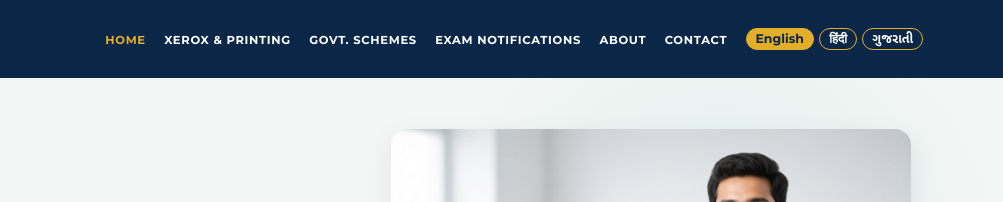
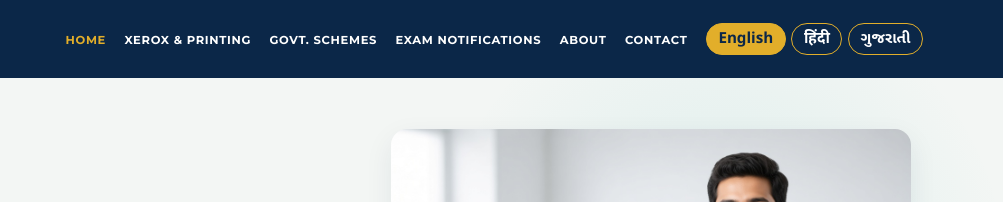
Before and after one commit to chirag-mahjan/pragati_zerox, an Astro site: page / in a window 1280 px wide. Shown: the top 202 px of the page, 277-1280 px from the left. Built offline with nearby package versions, Linux system fonts and the light colour scheme; Astro itself is replaced by a stand-in of ours.

Commit message:
Restore English after translation and even out the language buttons.

```diff
--- a/src/components/Header.astro
+++ b/src/components/Header.astro
@@ -47,12 +47,17 @@ const path = Astro.url.pathname.replace(/\/$/, "") || "/";
     );
   }
 
+  function clearTranslateCookie() {
+    const expired = "expires=Thu, 01 Jan 1970 00:00:00 GMT";
+    const host = location.hostname;
+    document.cookie = "googtrans=;" + expired + ";path=/";
+    document.cookie = "googtrans=;" + expired + ";path=/;domain=" + host;
+    document.cookie = "googtrans=;" + expired + ";path=/;domain=." + host;
+  }
+
   function translateCookie(lang) {
-    const expired = "expires=Thu, 01 Jan 1970 00:00:00 GMT";
-    if (lang === "en") {
-      document.cookie = "googtrans=;path=/;" + expired;
-      return;
-    }
+    clearTranslateCookie();
+    if (lang === "en") return;
     document.cookie = "googtrans=/en/" + lang + ";path=/";
   }
 
@@ -77,6 +82,10 @@ const path = Astro.url.pathname.replace(/\/$/, "") || "/";
 
   function setPageLanguage(lang) {
     translateCookie(lang);
+    if (lang === "en") {
+      location.replace(location.pathname + location.search);
+      return;
+    }
     markLanguage(lang);
     if (applyLanguage(lang)) return;
     let tries = 0;
--- a/src/styles/global.css
+++ b/src/styles/global.css
@@ -178,17 +178,22 @@ a {
 }
 
 .lang-switch button {
+  display: inline-flex;
+  align-items: center;
+  justify-content: center;
+  box-sizing: border-box;
+  min-height: 2rem;
   border: 1px solid var(--gold);
   border-radius: 999px;
-  padding: 0.18rem 0.55rem;
+  padding: 0.28rem 0.72rem 0.22rem;
   background: transparent;
   color: white;
-  font: inherit;
+  font-family: "Nirmala UI", "Noto Sans Gujarati", "Noto Sans Devanagari", "Segoe UI", sans-serif;
   font-weight: 700;
+  font-size: 0.95rem;
+  line-height: 1;
+  letter-spacing: 0;
   text-transform: none;
-  letter-spacing: 0;
-  font-size: 0.78rem;
-  line-height: 1.2;
   cursor: pointer;
 }
 
```
